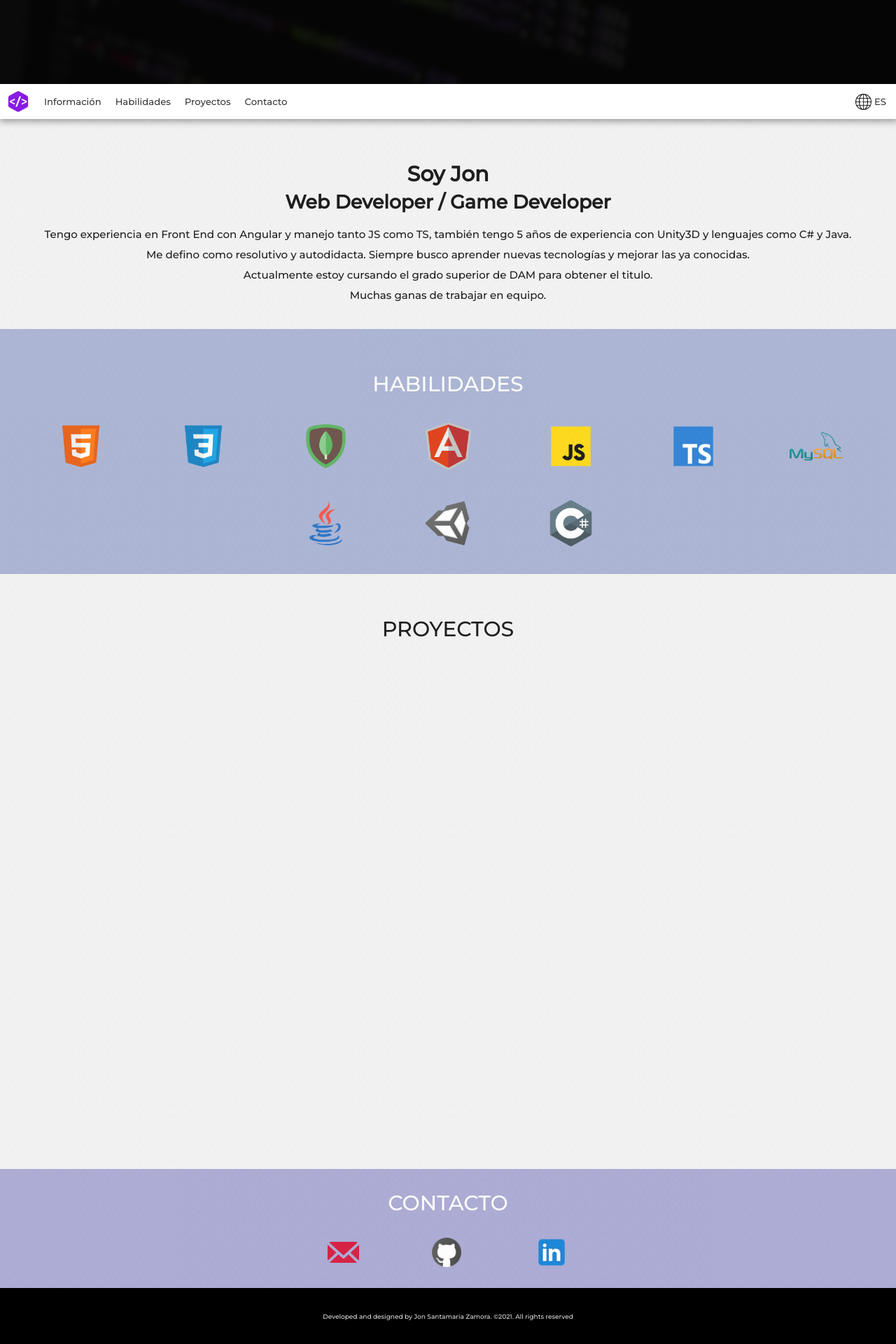
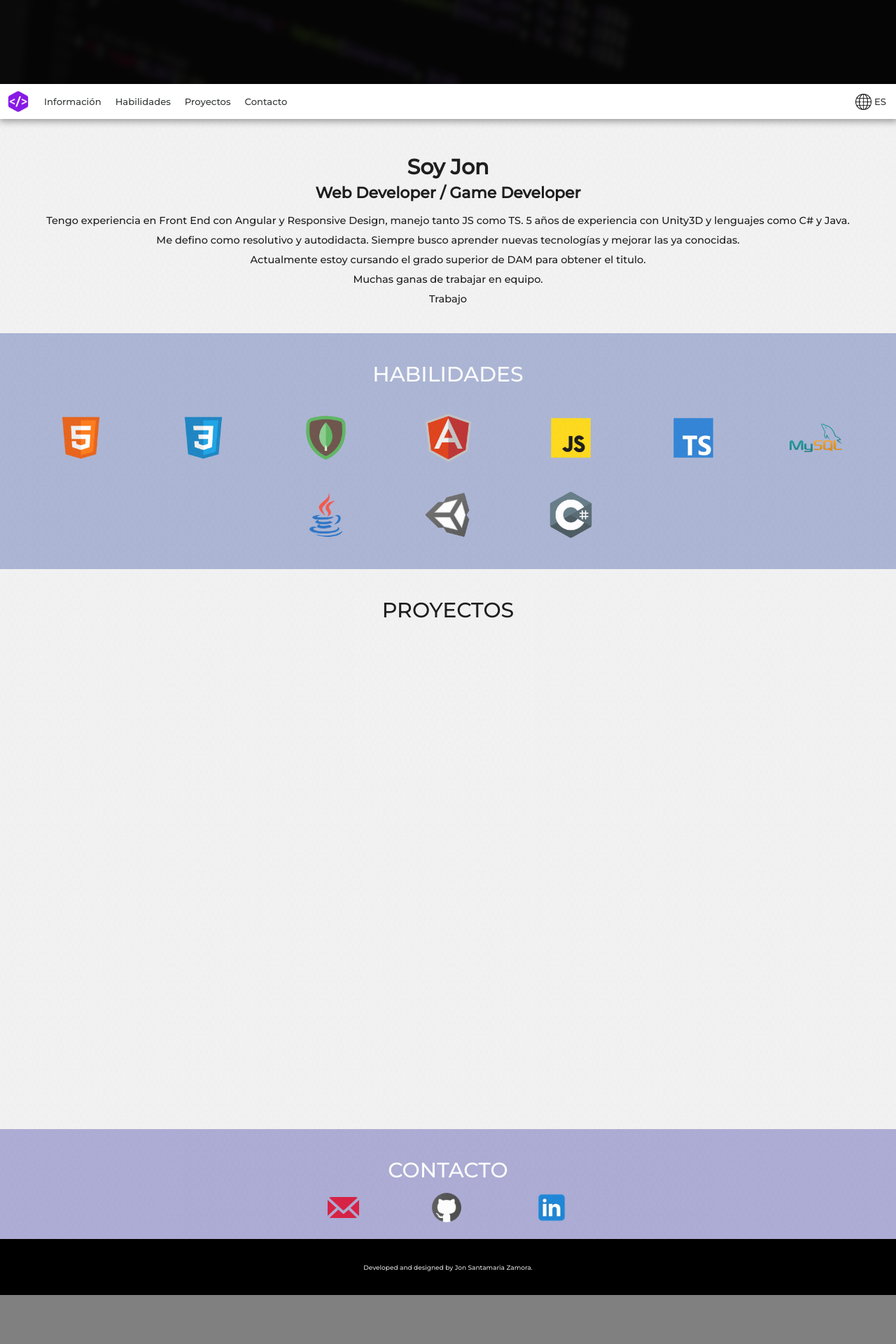
Before and after one commit to jonsanta/old-portfolio-webpage, an Angular app: page / in a window 1280 px wide. Shown: the part 680-2600 px from the top of the page at 70% size. After the commit the page ends 2530 px from the top, so only its background shows below. Built offline with nearby package versions, Linux system fonts and the light colour scheme.

Commit message:
Entire web responsive design, about me content modified.

```diff
--- a/src/app/app.component.css
+++ b/src/app/app.component.css
@@ -18,33 +18,36 @@
     flex-direction: column;
     align-items: center;
     width: 100%;
+    height: auto;
     background-color: #f2f2f2;
     opacity: 0.87;
 }
 
 #aboutme h2{
     font-size: 30px;
-    padding: 60px 0 0 0;
+    padding: 50px 0 0 0;
     margin: 0;
     text-align: center;
 }
 
 #aboutme h3{
-    font-size: 27px;
-    padding: 5px 0 10px 0;
+    font-size: 22px;
+    padding: 5px 0 7px 0;
     margin: 0;
     text-align: center;
+    white-space: nowrap;
 }
 
 .abcontent{
     width: auto;
     display: inline-block;
     text-align: center;
+    padding-bottom: 40px;
 }
 
 .abcontent p{
-    font-size: 15px;
-    padding: 10px 30px 0 30px;
+    font-size: 14.5px;
+    padding: 10px 20px 0 20px;
     margin: 0px;
 }
 
@@ -52,7 +55,7 @@
     display: flex;
     flex-direction: column;
     width: 100%;
-    height: 350px;
+    height: auto;
     background: #a2add0;
     color: white;
     opacity: 0.87;
@@ -61,12 +64,11 @@
 #skillsets p{
     width: 100%;
     height: 10%;
-    padding: 60px 0 0 0;
+    padding: 40px 0 0 0;
     margin: 0;
 }
 
 .scontent{
-    padding-top: 20px;
     overflow: hidden;
     width: 100%;
     height: 90%;
@@ -76,6 +78,7 @@
     justify-content: center;
     align-content: flex-start;
     gap: 20px 0px;
+    padding: 20px 0 40px 0;
 }
 
 #projects{
@@ -85,14 +88,15 @@
 }
 
 #projects p{
-    padding-top: 30px;
+    padding-top: 40px;
+    margin: 0;
 }
 
 app-contact{
     display: flex;
     flex-direction: column;
     width: 100%;
-    height: 170px;
+    height: auto;
     color: white;
     background: #a2a2d0;
     opacity: 0.87;
@@ -109,60 +113,3 @@ app-contact{
     align-items: center;
     justify-content: center;
 }
-
-
-@media (min-aspect-ratio: 8/5) {
-
-    #aboutme{
-        height: 325px;
-    }
-
-    #projects{
-        height: 800px;
-    }
-}
-
-/*Desktop Aspect ratio*/
-@media (min-aspect-ratio: 1/2) {
-
-    #aboutme{
-        height: 300px;
-    }
-
-    #projects{
-        height: 850px;
-    }
-
-}
-
-/*Mobile device aspect ratio*/
-@media (max-aspect-ratio: 3/2) {
-
-    #aboutme{
-        height: 380px;
-    }
-
-    #projects{
-        height: 850px;
-    }
-}
-
-
-/*ZOOM FIXES */
-@media screen and (max-height: 270px){ /* 300x zoom */
-    #aboutme{
-        height: 360px;
-    }
-}
-
-@media screen and (max-height: 200px){ /* 400x zoom */
-    #aboutme{
-        height: 425px;
-    }
-}
-
-@media screen and (max-height: 180px){ /* 500x zoom */
-    #aboutme{
-        height: 500px;
-    }
-}
--- a/src/app/app.component.html
+++ b/src/app/app.component.html
@@ -2,13 +2,15 @@
   <app-header></app-header>
   <div id="sections">
     <div id="aboutme">
+      <h2>Soy Jon</h2>
+      <h3>Web Developer / Game Developer</h3>
       <div class="abcontent">
-        <h2>Soy Jon</h2>
-        <h3>Web Developer / Game Developer</h3>
-        <p>Tengo experiencia en Front End con Angular y manejo tanto JS como TS, también tengo 5 años de experiencia con Unity3D y lenguajes como C# y Java.</p>
+        <p>Tengo experiencia en Front End con Angular y Responsive Design, manejo tanto JS como TS.
+          5 años de experiencia con Unity3D y lenguajes como C# y Java.</p>
         <p>Me defino como resolutivo y autodidacta. Siempre busco aprender nuevas tecnologías y mejorar las ya conocidas.</p>
         <p>Actualmente estoy cursando el grado superior de DAM para obtener el titulo.</p>
         <p>Muchas ganas de trabajar en equipo.</p>
+        <p>Trabajo</p>
       </div>
     </div>
     <div id="skillsets">
@@ -32,6 +34,6 @@
     <app-contact id="contact"></app-contact>
   </div>
   <div id="footer">
-    <p>Developed and designed by Jon Santamaria Zamora. ©2021. All rights reserved</p>
+    <p>Developed and designed by Jon Santamaria Zamora.</p>
   </div>
 </div>
--- a/src/app/contact/contact.component.css
+++ b/src/app/contact/contact.component.css
@@ -1,13 +1,11 @@
 .title{
     height: 40%;
     width: 100%;
-    padding-bottom: 0px;
-    margin-bottom: 0;
 }
 
 .title p{
-    margin-bottom: 0px;
-    padding-bottom: 0px;
+    margin: 0;
+    padding: 40px 0 10px 0;
 }
 
 .content{
@@ -17,6 +15,7 @@
     flex-direction: row;
     justify-content: center;
     align-items: center;
+    padding-bottom: 20px;
 }
 
 #email{
--- a/src/app/skill/skill.component.css
+++ b/src/app/skill/skill.component.css
@@ -1,3 +1,8 @@
+img{
+    width: 100%;
+    height: 100%;
+}
+
 @media screen and (min-width: 0px){
     .container{
         display: flex;
@@ -173,10 +178,3 @@
         margin: 10px 75px 0 75px;
     }
 }
-
-img{
-    width: 100%;
-    height: 100%;
-    margin: 0px;
-    padding: 0px;
-}
```
